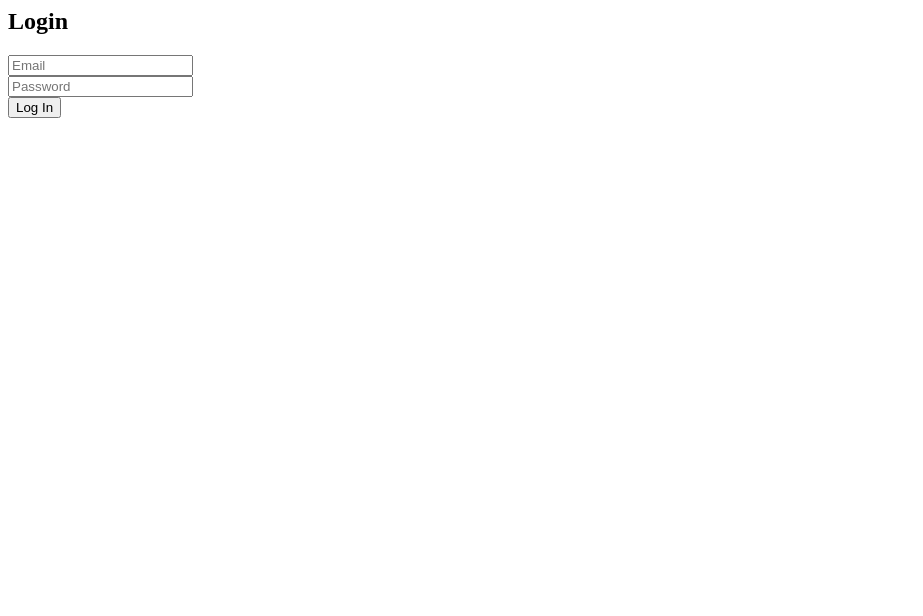
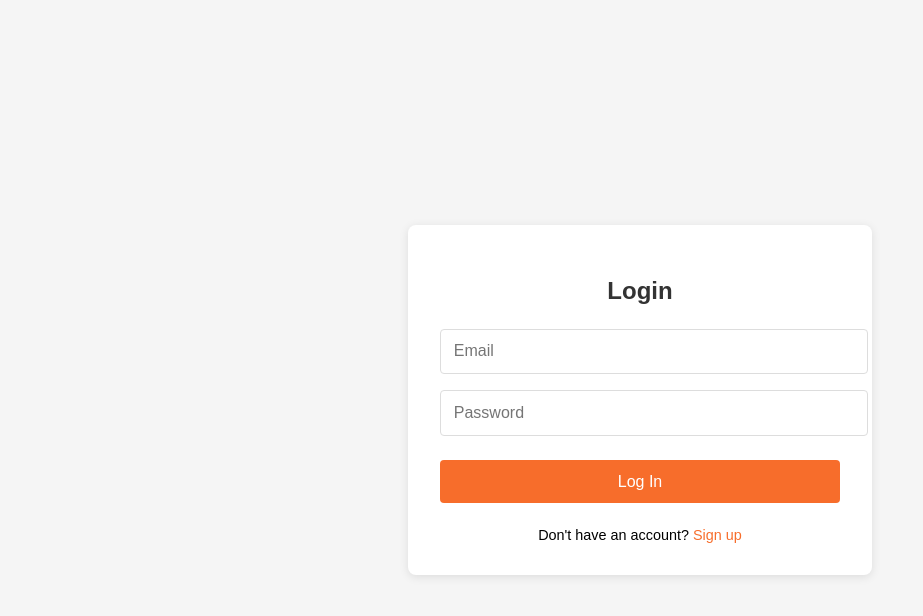
Before and after one commit to Alfin-Sebastian/localservice, a PHP site: page /login.php in a window 1280 px wide. Shown: the top 616 px of the page, without its empty margins (0-923 px from the left). Run offline with PHP 8.4, Linux system fonts and the light colour scheme.

Commit message:
Update login.php

```diff
--- a/login.php
+++ b/login.php
@@ -27,17 +27,118 @@ if ($_SERVER['REQUEST_METHOD'] === 'POST') {
             }
             exit;
         } else {
-            echo "Invalid password.";
+            $error = "Invalid password.";
         }
     } else {
-        echo "User not found.";
+        $error = "User not found.";
     }
 }
 ?>
 
-<form method="POST">
-    <h2>Login</h2>
-    <input type="email" name="email" placeholder="Email" required><br>
-    <input type="password" name="password" placeholder="Password" required><br>
-    <button type="submit">Log In</button>
-</form>
+<!DOCTYPE html>
+<html lang="en">
+<head>
+    <meta charset="UTF-8">
+    <meta name="viewport" content="width=device-width, initial-scale=1.0">
+    <title>Login | UrbanServe</title>
+    <style>
+        body {
+            font-family: Arial, sans-serif;
+            background-color: #f5f5f5;
+            display: flex;
+            justify-content: center;
+            align-items: center;
+            height: 100vh;
+            margin: 0;
+        }
+
+        .login-box {
+            background: white;
+            padding: 2rem;
+            border-radius: 8px;
+            box-shadow: 0 2px 10px rgba(0,0,0,0.1);
+            width: 100%;
+            max-width: 400px;
+        }
+
+        h2 {
+            color: #333;
+            text-align: center;
+            margin-bottom: 1.5rem;
+        }
+
+        .form-group {
+            margin-bottom: 1rem;
+        }
+
+        input {
+            width: 100%;
+            padding: 0.8rem;
+            border: 1px solid #ddd;
+            border-radius: 4px;
+            font-size: 1rem;
+        }
+
+        input:focus {
+            outline: none;
+            border-color: #f76d2b;
+        }
+
+        button {
+            width: 100%;
+            padding: 0.8rem;
+            background-color: #f76d2b;
+            color: white;
+            border: none;
+            border-radius: 4px;
+            font-size: 1rem;
+            cursor: pointer;
+            margin-top: 0.5rem;
+        }
+
+        button:hover {
+            background-color: #e05b1a;
+        }
+
+        .error {
+            color: #e53e3e;
+            font-size: 0.9rem;
+            margin-top: 0.5rem;
+        }
+
+        .signup-link {
+            text-align: center;
+            margin-top: 1.5rem;
+            font-size: 0.9rem;
+        }
+
+        .signup-link a {
+            color: #f76d2b;
+            text-decoration: none;
+        }
+    </style>
+</head>
+<body>
+    <div class="login-box">
+        <h2>Login</h2>
+
+        <?php if (isset($error)): ?>
+            <div class="error"><?php echo $error; ?></div>
+        <?php endif; ?>
+
+        <form method="POST">
+            <div class="form-group">
+                <input type="email" name="email" placeholder="Email" required>
+            </div>
+            <div class="form-group">
+                <input type="password" name="password" placeholder="Password" required>
+            </div>
+            <button type="submit">Log In</button>
+        </form>
+
+        <div class="signup-link">
+            Don't have an account? <a href="register.php">Sign up</a>
+        </div>
+    </div>
+</body>
+</html>
```
